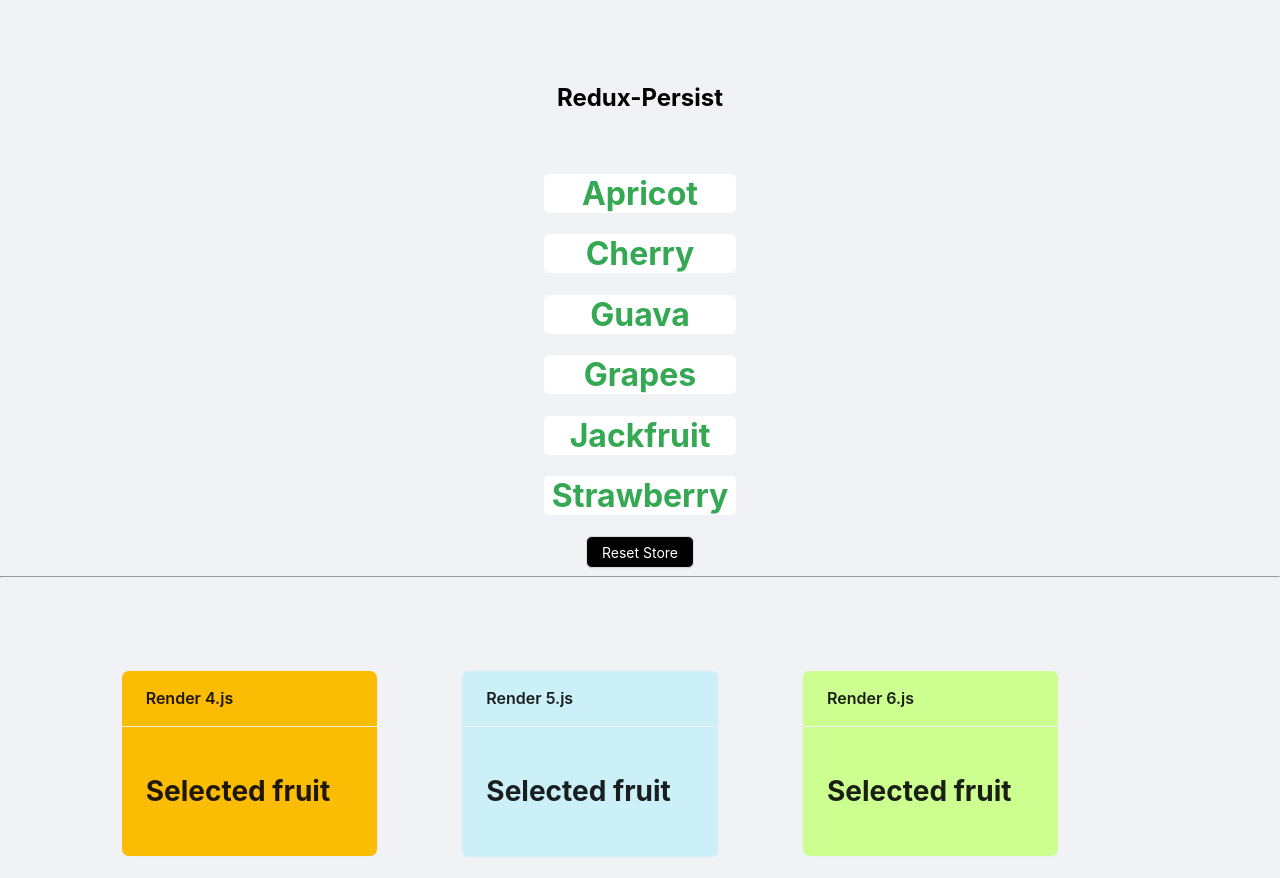
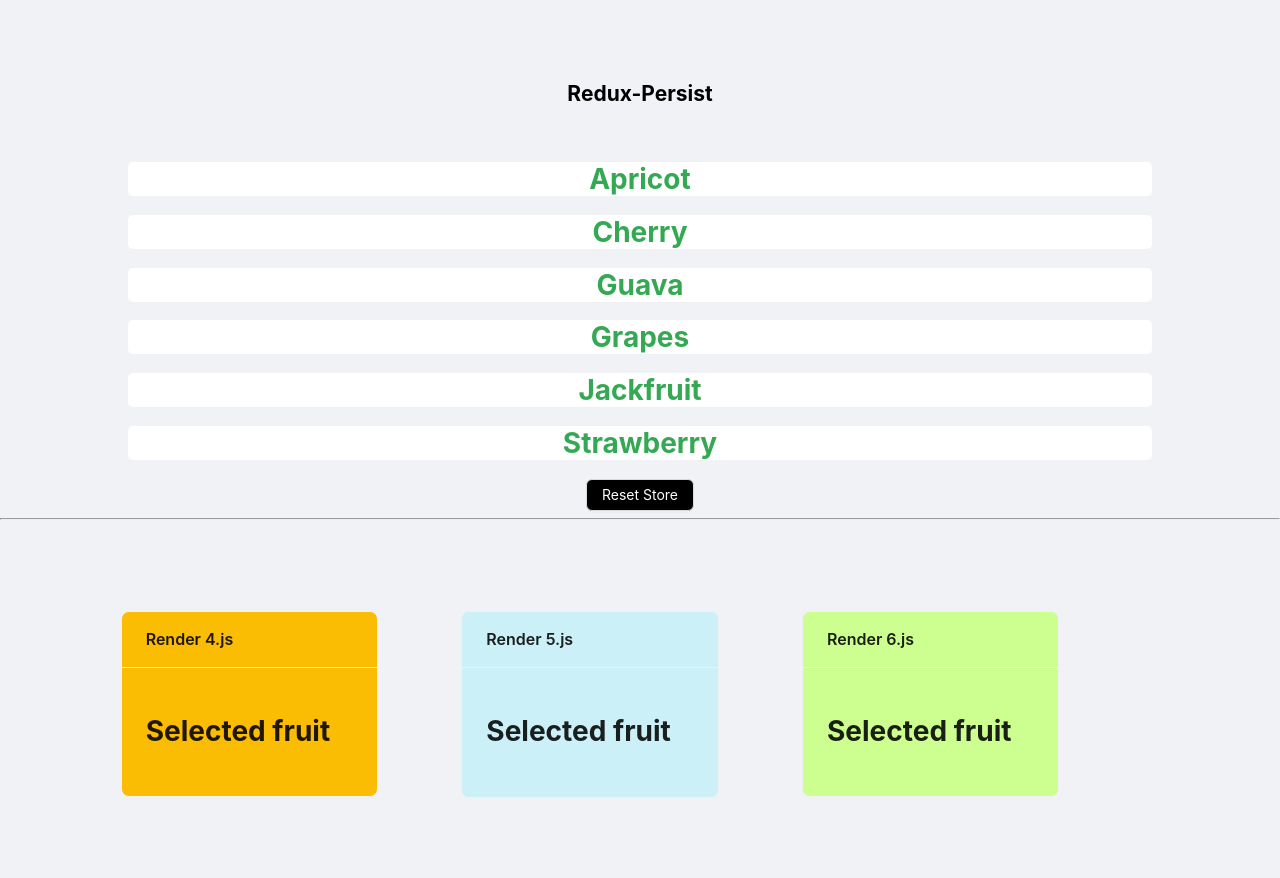
Before and after one commit to Saijami38/redux-project, a React (Create React App) app: page / in a window 1280 px wide. Shown: the part 1279-2157 px from the top of the page. Built offline with nearby package versions, Linux system fonts and the light colour scheme.

Commit message:
fruits changes

```diff
--- a/src/App.js
+++ b/src/App.js
@@ -79,7 +79,9 @@
       <Col span={24}>
         <Row gutter={[16, 16]}></Row>
       </Col>
-      <h2>Redux-Persist</h2>
+      <Col span={24}>
+        <h2>Redux-Persist</h2>
+      </Col>
       <br />
       <SelectedNames />
       <br />
--- a/src/Components/Redux-Persist/SelectedNames.js
+++ b/src/Components/Redux-Persist/SelectedNames.js
@@ -1,5 +1,5 @@
 import React from "react";
-import { Button } from "antd";
+import { Button, Col } from "antd";
 import { useDispatch, useSelector } from "react-redux";
 import {
   selectedFruitNames,
@@ -10,12 +10,13 @@
   const { fruits, selectedFruit } = useSelector((state) => state.persistFriuts);
 
   return (
+    <Col span={24}>
       <center>
         {fruits?.map((fruit) => (
           <div
             style={{
               color: "#34a853",
-            maxWidth: "15vw",
+              maxWidth: "80vw",
               background: fruit === selectedFruit ? "#e8eaed" : "white",
               borderRadius: "5px",
               cursor: "pointer",
@@ -35,5 +36,6 @@
         </Button>
         <hr></hr>
       </center>
+    </Col>
   );
 }
```
Lines whose indentation alone changed are shown as unchanged.
